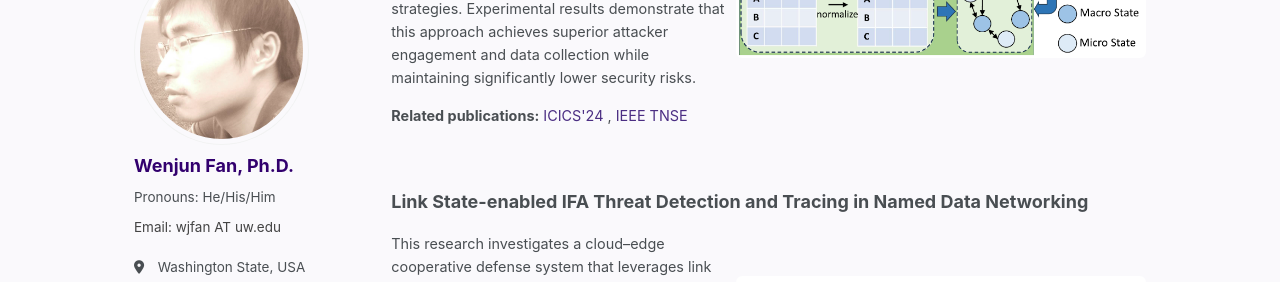
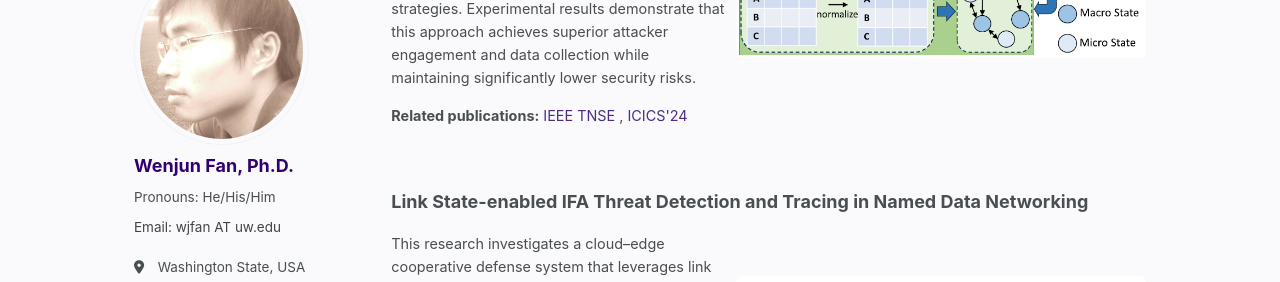
Before and after one commit to fanwj2010/fanwj2010.github.io, a Jekyll site: the page built from _pages/research.md, in a window 1280 px wide and 900 px high, scrolled down 1417 px. Shown: the part 153-435 px from the top of the window. Built offline with Jekyll 4.4.1, drawn with Linux system fonts in a browser that asks for light colours; a script bundle is joined from its source files by our own code; a style sheet for code colours, icons or effects is not loaded.

Commit message:
Update research.md

```diff
--- a/_pages/research.md
+++ b/_pages/research.md
@@ -131,9 +131,11 @@ author_profile: true
 
     <p class="related-publication">
        <strong>Related publications:</strong>
+          <a class="publication-link" href="https://ieeexplore.ieee.org/abstract/document/11481625" target="_blank" rel="noopener">IEEE TNSE</a>
+          <span class="publication-separator">, </span>
           <a class="publication-link" href="https://link.springer.com/chapter/10.1007/978-981-97-8801-9_13" target="_blank" rel="noopener">ICICS'24</a>
-             <span class="publication-separator">, </span>
-         <a class="publication-link" href="https://ieeexplore.ieee.org/abstract/document/11481625" target="_blank" rel="noopener">IEEE TNSE</a>
+
+
     </p>
   </div>
 
```
